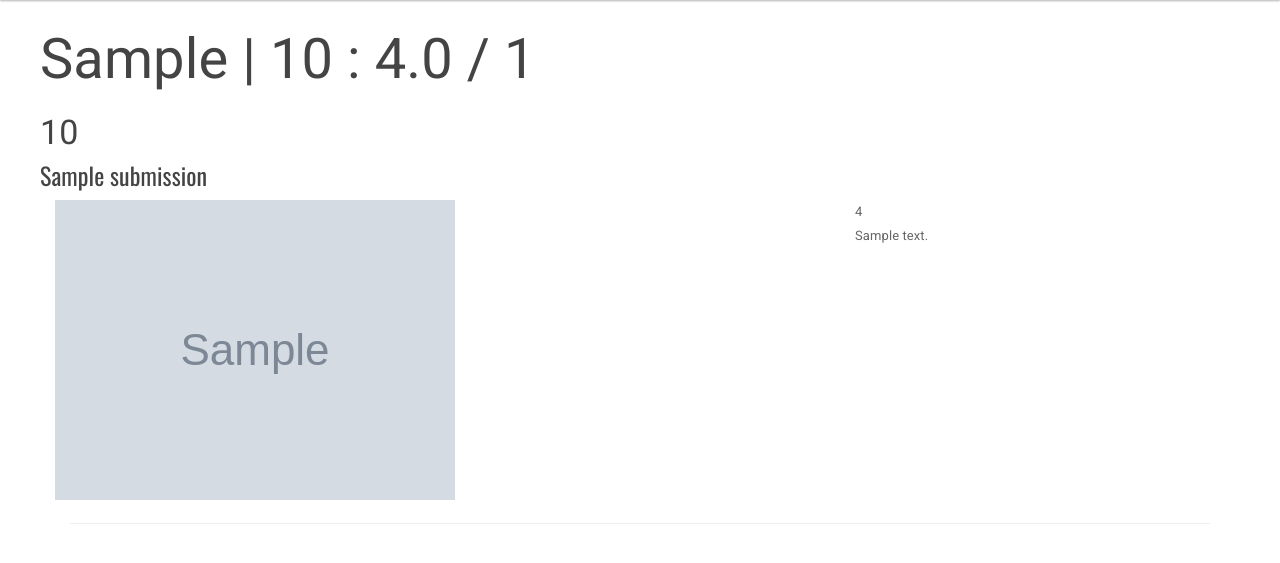
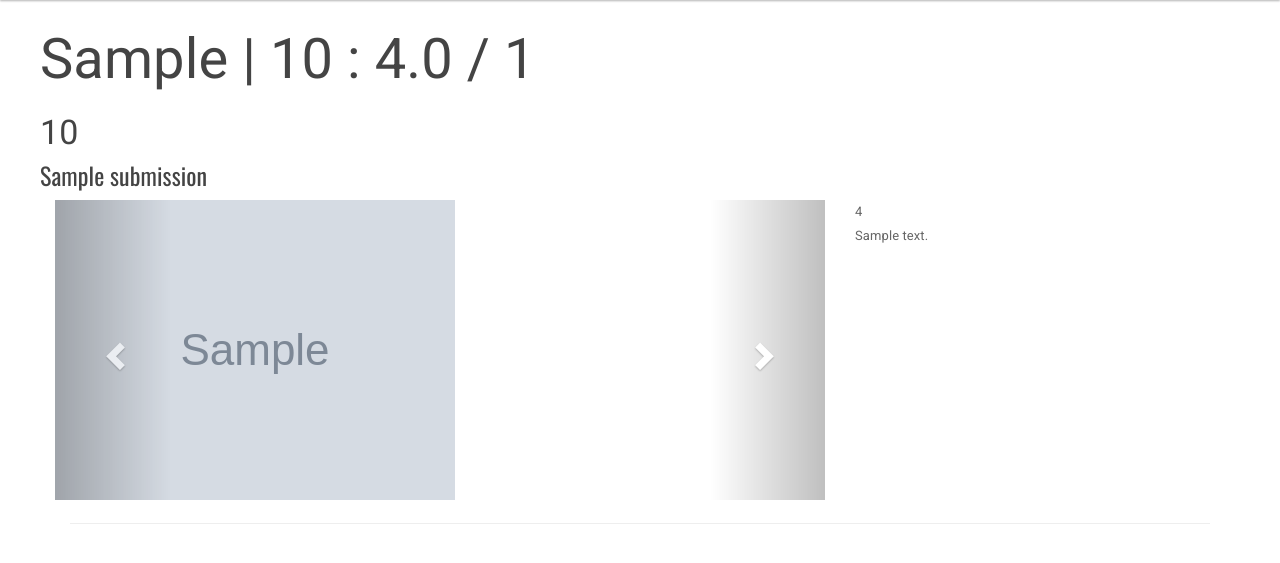
Before and after one commit to ElliotSalisbury/objctifyme, a Django app: template templates/rateme/submission_list.html in a window 1280 px wide. Shown: the part 64-627 px from the top of the page. Run offline with Django 3.2, Linux system fonts and the light colour scheme; the template is opened without the code that fills it: values that come from a table or form of the project are taken from there, others are empty; tables that the repository leaves empty hold one stand-in row (values such as "Sample post"); grey boxes marked "Sample" are stand-in pictures; some libraries are stand-ins or nearby versions.

Commit message:
fixing carousel

```diff
--- a/templates/rateme/submission_list.html
+++ b/templates/rateme/submission_list.html
@@ -3,7 +3,6 @@
 
 
 {% block head_block %}
-    <script type="text/javascript" src="{% static 'js/carousel.js' %}"></script>
     <script type="text/javascript" src="{% static 'js/jquery-1.11.1.min.js' %}"></script>
     <script type="text/javascript" src="{% static 'js/bootstrap.min.js' %}"></script>
 {% endblock %}
@@ -23,19 +22,17 @@
                     <div id="carouselExampleControls_{{ forloop.counter }}" class="carousel slide" data-ride="carousel">
                         <div class="carousel-inner">
                             {% for image in submission.images.all %}
-                                <div class="carousel-item {% if forloop.first %}active{% endif %}">
-                                    <img class="d-block w-100" src="{{ image.image.url }}">
+                                <div class="item {% if forloop.first %}active{% endif %}">
+                                    <img class="d-block w-100" src="{{ image.image.url }}" style="max-height:300px;">
                                 </div>
                             {% endfor %}
                         </div>
-                        <a class="carousel-control-prev" href="#carouselExampleControls_{{ forloop.counter }}" role="button"
-                           data-slide="prev">
-                            <span class="carousel-control-prev-icon" aria-hidden="true"></span>
+                        <a class="left carousel-control" href="#carouselExampleControls_{{ forloop.counter }}" data-slide="prev">
+                            <span class="glyphicon glyphicon-chevron-left"></span>
                             <span class="sr-only">Previous</span>
                         </a>
-                        <a class="carousel-control-next" href="#carouselExampleControls_{{ forloop.counter }}" role="button"
-                           data-slide="next">
-                            <span class="carousel-control-next-icon" aria-hidden="true"></span>
+                        <a class="right carousel-control" href="#carouselExampleControls_{{ forloop.counter }}" data-slide="next">
+                            <span class="glyphicon glyphicon-chevron-right"></span>
                             <span class="sr-only">Next</span>
                         </a>
                     </div>
```
